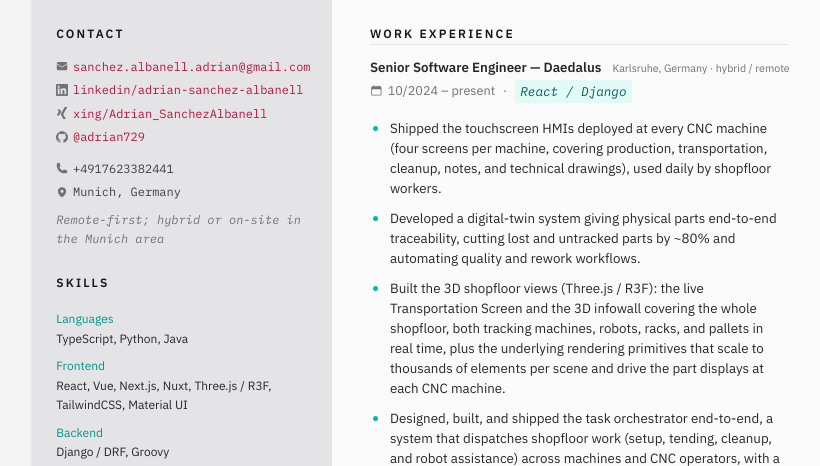
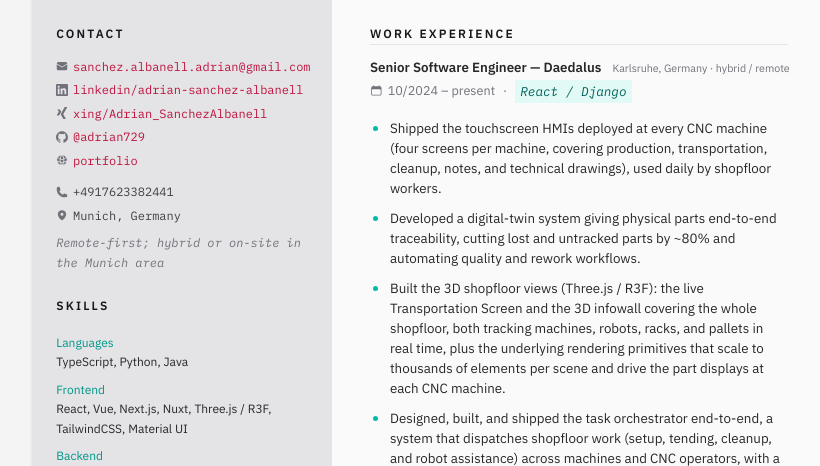
Before and after one commit to adrian729/sanchez.albanell.adrian, a FastAPI app: page / in a window 1280 px wide. Shown: the part 255-721 px from the top of the page, without its empty margins (211-1031 px from the left). Run offline with FastAPI, Linux system fonts and the light colour scheme.

Commit message:
update cv

```diff
--- a/templates/cv.html
+++ b/templates/cv.html
@@ -8,6 +8,7 @@
 {% macro icon_calendar() %}<svg class="cv-icon" viewBox="0 0 24 24" style="fill:#71717a" aria-hidden="true"><path fill-rule="evenodd" d="M6.75 2.25A.75.75 0 0 1 7.5 3v1.5h9V3A.75.75 0 0 1 18 3v1.5h.75a3 3 0 0 1 3 3v11.25a3 3 0 0 1-3 3H5.25a3 3 0 0 1-3-3V7.5a3 3 0 0 1 3-3H6V3a.75.75 0 0 1 .75-.75Zm13.5 9a1.5 1.5 0 0 0-1.5-1.5H5.25a1.5 1.5 0 0 0-1.5 1.5v7.5a1.5 1.5 0 0 0 1.5 1.5h13.5a1.5 1.5 0 0 0 1.5-1.5v-7.5Z" clip-rule="evenodd"/></svg>{% endmacro %}
 {% macro icon_github() %}<svg class="cv-icon" viewBox="0 0 24 24" style="fill:#71717a" aria-hidden="true"><path d="M12 .297c-6.63 0-12 5.373-12 12 0 5.303 3.438 9.8 8.205 11.385.6.113.82-.258.82-.577 0-.285-.01-1.04-.015-2.04-3.338.724-4.042-1.61-4.042-1.61C4.422 18.07 3.633 17.7 3.633 17.7c-1.087-.744.084-.729.084-.729 1.205.084 1.838 1.236 1.838 1.236 1.07 1.835 2.809 1.305 3.495.998.108-.776.417-1.305.76-1.605-2.665-.3-5.466-1.332-5.466-5.93 0-1.31.465-2.38 1.235-3.22-.135-.303-.54-1.523.105-3.176 0 0 1.005-.322 3.3 1.23.96-.267 1.98-.399 3-.405 1.02.006 2.04.138 3 .405 2.28-1.552 3.285-1.23 3.285-1.23.645 1.653.24 2.873.12 3.176.765.84 1.23 1.91 1.23 3.22 0 4.61-2.805 5.625-5.475 5.92.42.36.81 1.096.81 2.22 0 1.606-.015 2.896-.015 3.286 0 .315.21.69.825.57C20.565 22.092 24 17.592 24 12.297c0-6.627-5.373-12-12-12"/></svg>{% endmacro %}
 {% macro icon_linkedin() %}<svg class="cv-icon" viewBox="0 0 24 24" style="fill:#71717a" aria-hidden="true"><path d="M20.447 20.452h-3.554v-5.569c0-1.328-.027-3.037-1.852-3.037-1.853 0-2.136 1.445-2.136 2.939v5.667H9.351V9h3.414v1.561h.046c.477-.9 1.637-1.85 3.37-1.85 3.601 0 4.267 2.37 4.267 5.455v6.286zM5.337 7.433c-1.144 0-2.063-.926-2.063-2.065 0-1.138.92-2.063 2.063-2.063 1.14 0 2.064.925 2.064 2.063 0 1.139-.925 2.065-2.064 2.065zm1.782 13.019H3.555V9h3.564v11.452zM22.225 0H1.771C.792 0 0 .774 0 1.729v20.542C0 23.227.792 24 1.771 24h20.451C23.2 24 24 23.227 24 22.271V1.729C24 .774 23.2 0 22.222 0z"/></svg>{% endmacro %}
+{% macro icon_globe() %}<svg class="cv-icon" viewBox="0 0 24 24" style="fill:#71717a" aria-hidden="true"><path fill-rule="evenodd" d="M21.721 12.752a9.711 9.711 0 0 0-.945-5.003 12.754 12.754 0 0 1-4.339 2.708 18.991 18.991 0 0 1-.214 4.772 17.165 17.165 0 0 0 5.498-2.477ZM14.634 15.55a17.324 17.324 0 0 0 .332-4.647c-.952.227-1.945.347-2.966.347-1.021 0-2.014-.12-2.966-.347a17.515 17.515 0 0 0 .332 4.647 17.385 17.385 0 0 0 5.268 0ZM9.772 17.119a18.963 18.963 0 0 0 4.456 0A17.182 17.182 0 0 1 12 21.724a17.18 17.18 0 0 1-2.228-4.605ZM7.777 15.23a18.87 18.87 0 0 1-.214-4.774 12.753 12.753 0 0 1-4.34-2.708 9.711 9.711 0 0 0-.944 5.004 17.165 17.165 0 0 0 5.498 2.477ZM21.356 14.752a9.765 9.765 0 0 1-7.478 6.817 18.64 18.64 0 0 0 1.988-4.718 18.627 18.627 0 0 0 5.49-2.098ZM2.644 14.752c1.682.971 3.53 1.688 5.49 2.099a18.64 18.64 0 0 0 1.988 4.718 9.765 9.765 0 0 1-7.478-6.816ZM13.878 2.43a9.755 9.755 0 0 1 6.116 3.986 11.267 11.267 0 0 1-3.746 2.504 18.63 18.63 0 0 0-2.37-6.49ZM12 2.276a17.152 17.152 0 0 1 2.805 7.121c-.897.23-1.837.353-2.805.353-.968 0-1.908-.122-2.805-.353A17.151 17.151 0 0 1 12 2.276ZM10.122 2.43a18.629 18.629 0 0 0-2.37 6.49 11.266 11.266 0 0 1-3.746-2.504 9.754 9.754 0 0 1 6.116-3.985Z" clip-rule="evenodd"/></svg>{% endmacro %}
 {% macro icon_xing() %}<svg class="cv-icon" viewBox="0 0 24 24" style="fill:#71717a" aria-hidden="true"><path d="M18.188 0c-.517 0-.741.325-.927.66 0 0-7.455 13.224-7.702 13.657.015.024 4.919 9.023 4.919 9.023.17.308.436.66.967.66h3.454c.211 0 .375-.078.463-.22.089-.151.089-.346-.013-.55l-4.879-8.916c-.005-.01-.005-.022 0-.032L22.139.756c.101-.204.103-.398.014-.55-.088-.142-.252-.22-.463-.22h-3.502zM3.648 4.74c-.211 0-.385.074-.473.216-.09.149-.078.339.026.541l2.34 4.05c.005.01.005.016 0 .026L1.86 16.121c-.103.204-.099.394-.012.541.087.144.272.225.484.225h3.474c.518 0 .764-.348.945-.689l3.679-6.512-2.348-4.041c-.176-.336-.439-.674-.971-.674H3.648z"/></svg>{% endmacro %}
 
 {% block content %}
@@ -38,6 +39,7 @@
           <li>{{ icon_linkedin() }}<a href="https://linkedin.com/in/adrian-sanchez-albanell" target="_blank" rel="noopener">linkedin/adrian-sanchez-albanell</a></li>
           <li>{{ icon_xing() }}<a href="https://xing.com/profile/Adrian_SanchezAlbanell" target="_blank" rel="noopener">xing/Adrian_SanchezAlbanell</a></li>
           <li>{{ icon_github() }}<a href="https://github.com/adrian729" target="_blank" rel="noopener">@adrian729</a></li>
+          <li>{{ icon_globe() }}<a href="https://adrian729.github.io/sanchez.albanell.adrian/" target="_blank" rel="noopener">portfolio</a></li>
           <li class="pt-2">{{ icon_phone() }}+4917623382441</li>
           <li>{{ icon_map_pin() }}Munich, Germany</li>
           <li class="text-cv-muted italic pt-1">Remote-first; hybrid or on-site in the Munich area</li>
```
Also changed, not shown: future/final_cv.md (+1 -0 lines).
